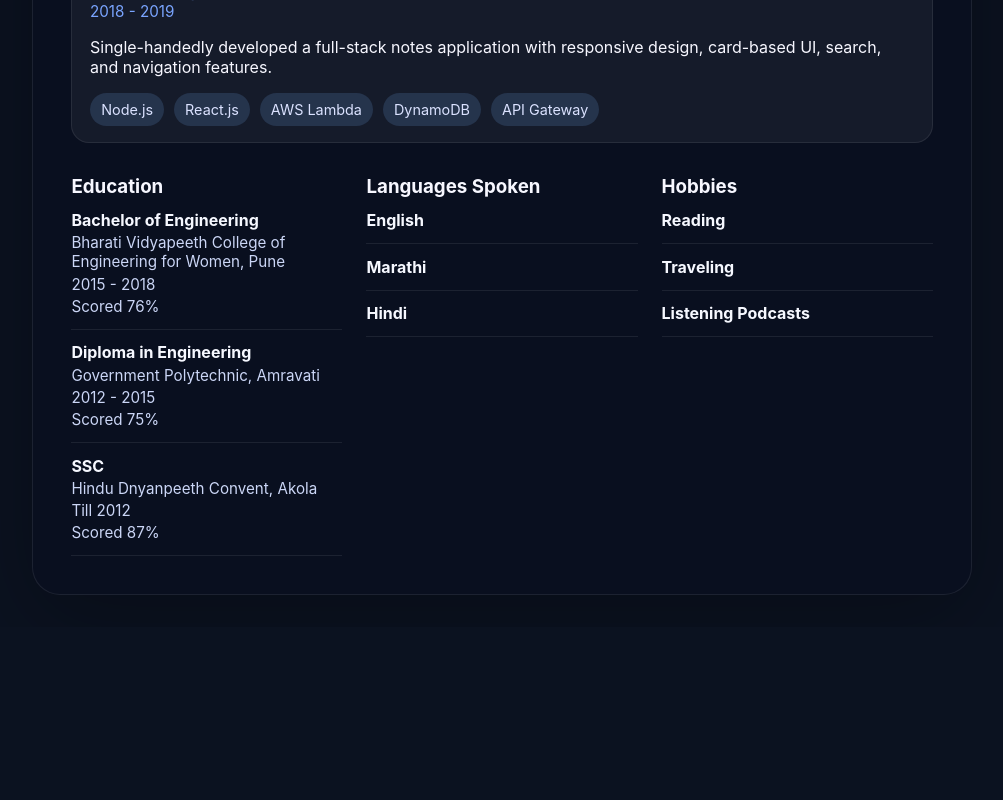
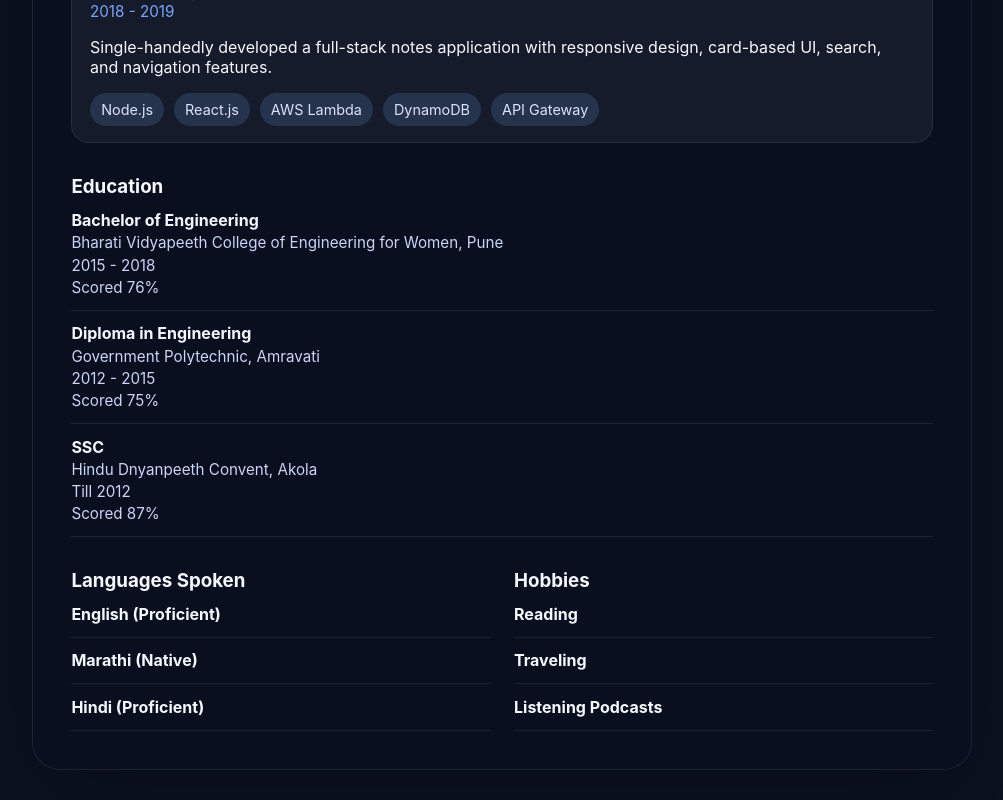
Before and after one commit to sb1197/my-portfolio, a React (Vite) app: page / in a window 1280 px wide. Shown: the part 1785-2585 px from the top of the page, without its empty margins (138-1141 px from the left). Before the commit the page ends 2412 px from the top, so only its background shows below. Built offline with nearby package versions, Linux system fonts and the light colour scheme.

Commit message:
feat: restructure DetailsSection component for improved layout and organization

```diff
--- a/src/components/DetailsSection.jsx
+++ b/src/components/DetailsSection.jsx
@@ -2,6 +2,7 @@ import SectionShell from './SectionShell';
 
 function DetailsSection({ education, languages, hobbies }) {
   return (
+    <>
       <SectionShell title="" className="details-grid">
       <article>
         <h3>Education</h3>
@@ -16,6 +17,8 @@ function DetailsSection({ education, languages, hobbies }) {
           ))}
         </ul>
       </article>
+      </SectionShell>
+      <SectionShell title="" className="details-grid">
         <article>
           <h3>Languages Spoken</h3>
           <ul className="detail-list">
@@ -37,6 +40,7 @@ function DetailsSection({ education, languages, hobbies }) {
           </ul>
         </article>
       </SectionShell>
+    </>
   );
 }
 
--- a/src/constants.js
+++ b/src/constants.js
@@ -22,7 +22,7 @@ export const EDUCATION = [
   },
 ];
 
-export const LANGUAGES = ['English', 'Marathi', 'Hindi'];
+export const LANGUAGES = ['English (Proficient)', 'Marathi (Native)', 'Hindi (Proficient)'];
 export const HOBBIES = ['Reading', 'Traveling', 'Listening Podcasts'];
 
 export const PROJECTS = [
```
Lines whose indentation alone changed are shown as unchanged.
